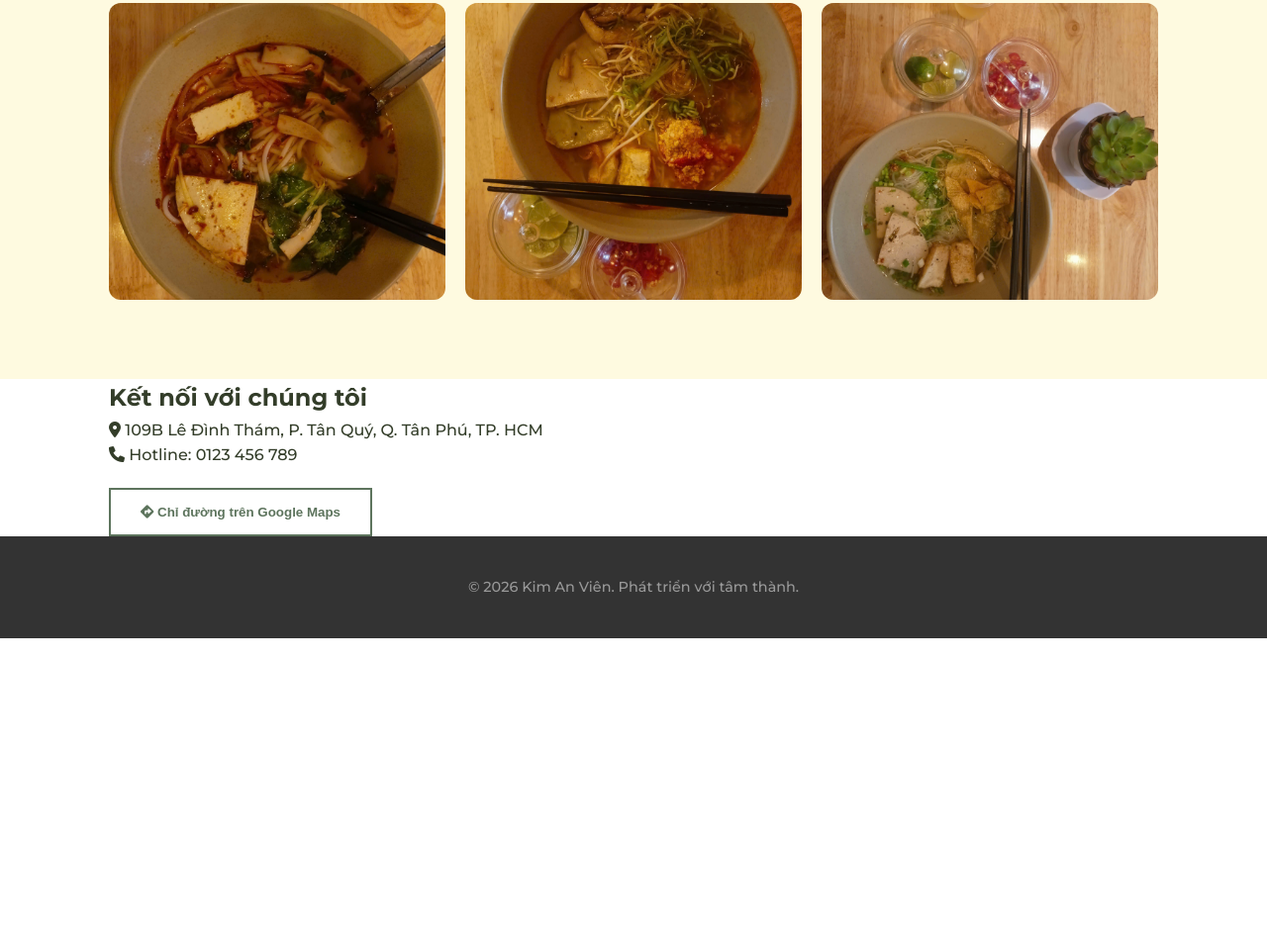
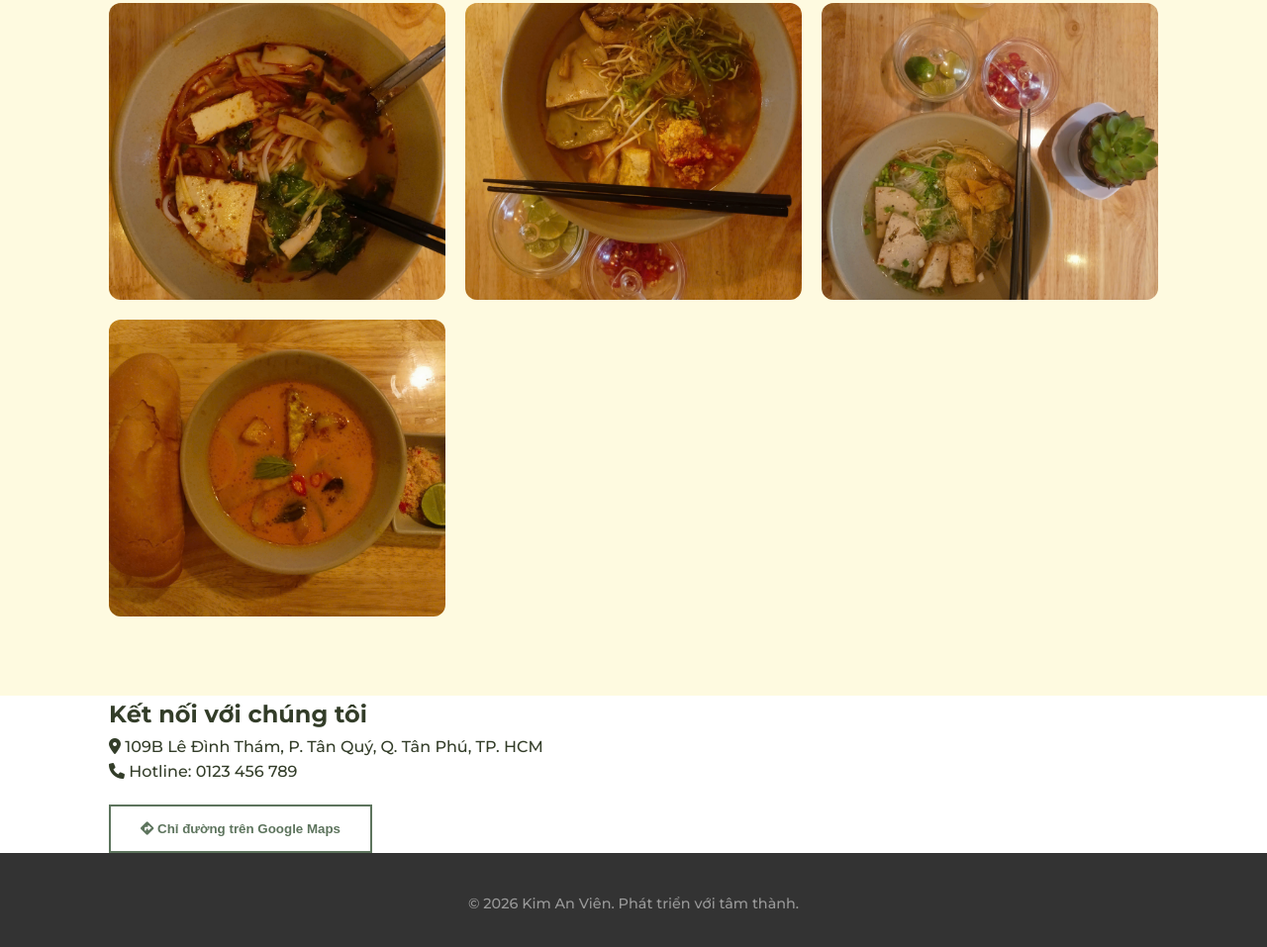
Before and after one commit to ChayKimAnVien/chay-kimanvien, a plain HTML site: page index.html in a window 1280 px wide. Shown: the part 1083-2040 px from the top of the page at 99% size. Before the commit the page ends 1728 px from the top, so only its background shows below. Drawn offline with nearby package versions, Linux system fonts and the light colour scheme; a web font is replaced by a local one.

Commit message:
new update

```diff
--- a/index.html
+++ b/index.html
@@ -56,8 +56,12 @@
                 <div class="overlay"><h3>Bún Riêu Chay</h3></div>
             </div>
             <div class="menu-item">
-                <img src="Images/hu_tieu.jpg" alt="Hủ Tiếu Nam Vang">
+                <img src="Images/hu_tieu.jpg" alt="Hủ Tiếu Chay">
                 <div class="overlay"><h3>Hủ Tiếu Chay</h3></div>
+            </div>
+			<div class="menu-item">
+                <img src="Images/cari.jpg" alt="Cà Ri Chay">
+                <div class="overlay"><h3>Cà Ri Chay</h3></div>
             </div>
         </div>
     </div>
```
Also changed, not shown: Images/cari.jpg (added).
